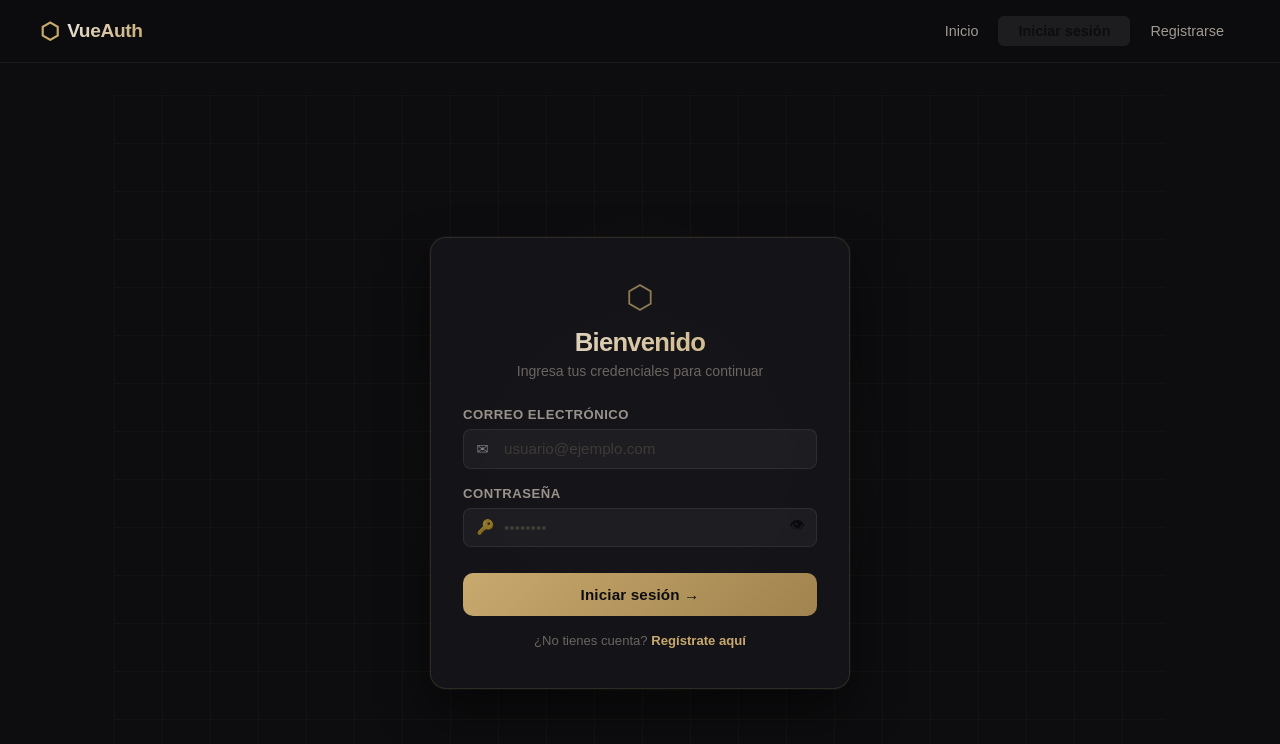
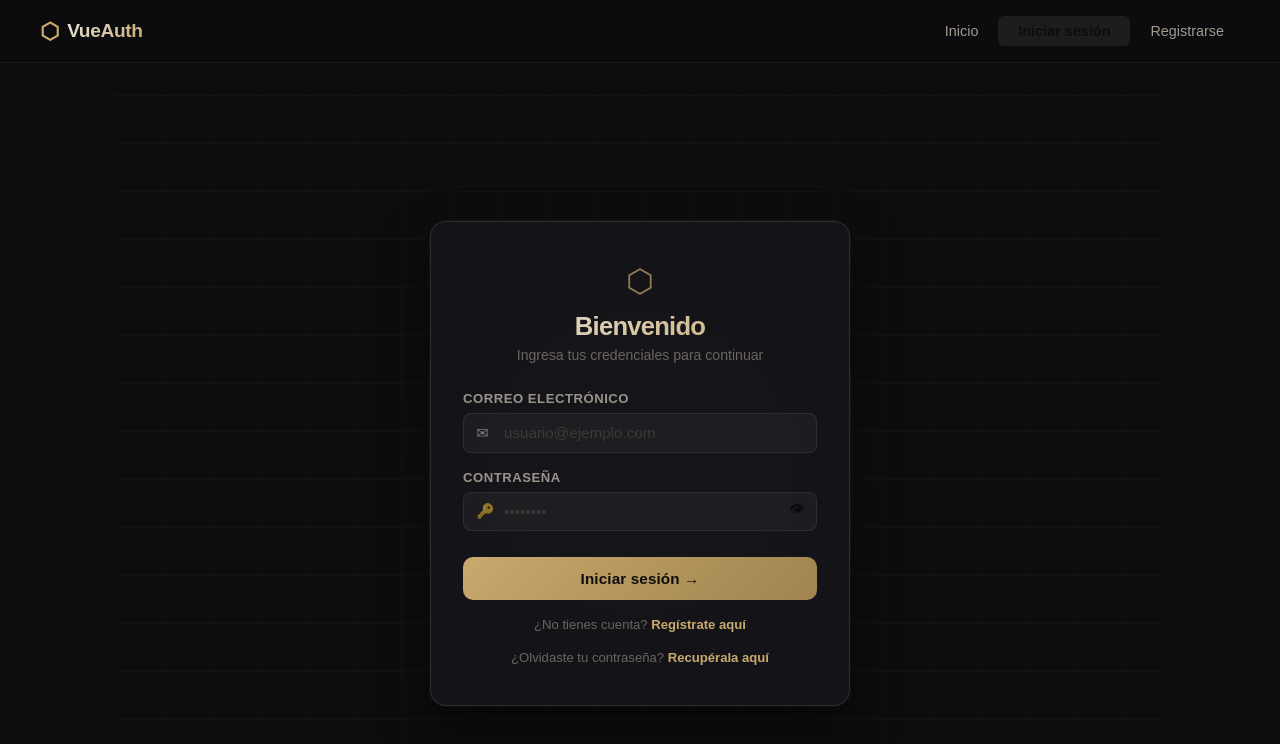
Before and after one commit to AleRodriguezCruz/supabase, a Vue app: page /login in a window 1280 px wide. Shown: the top 744 px of the page. Built offline with nearby package versions, Linux system fonts and the light colour scheme.

Commit message:
feat: recuperar contraseña

```diff
--- a/src/router/index.js
+++ b/src/router/index.js
@@ -7,6 +7,9 @@ const LoginView     = () => import('@/views/LoginView.vue')
 const DashboardView = () => import('@/views/DashboardView.vue')
 const NotFoundView  = () => import('@/views/NotFoundView.vue')
 const RegisterView  = () => import('@/views/RegisterView.vue')
+const ForgotPasswordView = () => import('@/views/ForgotPasswordView.vue')
+const ResetPasswordView  = () => import('@/views/ResetPasswordView.vue')
+
 
 const routes = [
   {
@@ -39,6 +42,18 @@ const routes = [
     component: NotFoundView,
     meta: { title: 'Página no encontrada' },
   },
+  {
+    path: '/forgot-password',
+    name: 'forgot-password',
+    component: ForgotPasswordView,
+    meta: { title: 'Recuperar contraseña', requiresAuth: false, guestOnly: true },
+  },
+  {
+    path: '/reset-password',
+    name: 'reset-password',
+    component: ResetPasswordView,
+    meta: { title: 'Nueva contraseña', requiresAuth: false },
+  },
 ]
 
 const router = createRouter({
--- a/src/views/LoginView.vue
+++ b/src/views/LoginView.vue
@@ -81,6 +81,11 @@
         <p class="register-link">
           ¿No tienes cuenta?
           <RouterLink to="/register">Regístrate aquí</RouterLink>
+        </p>
+
+        <p class="register-link">
+          ¿Olvidaste tu contraseña?
+          <RouterLink to="/forgot-password">Recupérala aquí</RouterLink>
         </p>
 
       </form>
```
